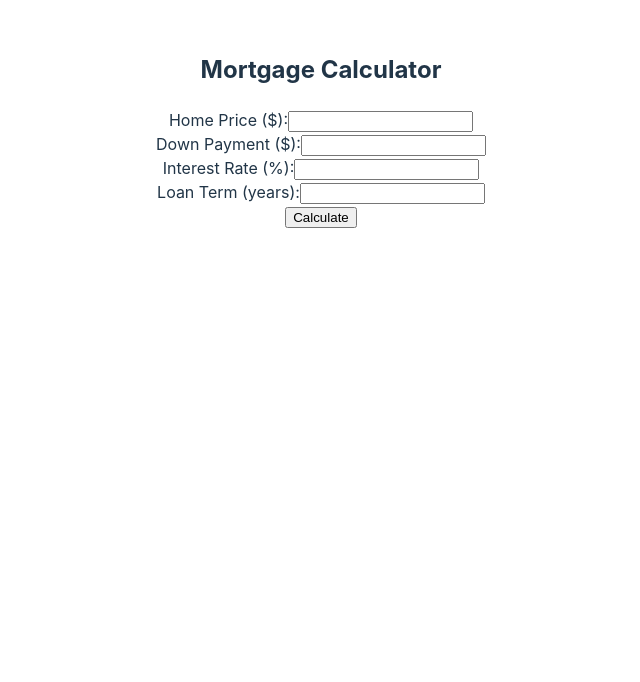
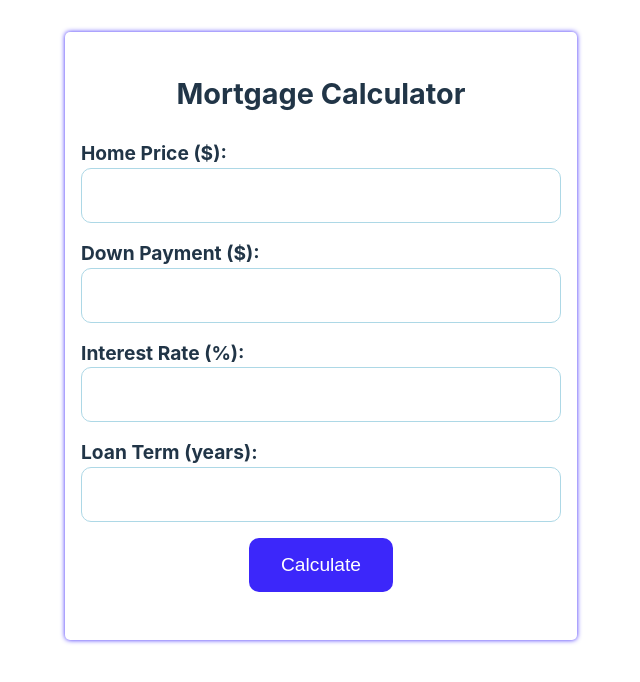
Before and after one commit to andrewteece/React-Mortgage-Calulator, a React (Vite) app in the folder mortgage-calculator/: page / in a window 1280 px wide. Shown: the top 682 px of the page, without its empty margins (319-959 px from the left). Built offline with nearby package versions, Linux system fonts and the light colour scheme.

Commit message:
mortgageCalculator styles

```diff
--- a/mortgage-calculator/src/components/MortgageCalculator.css
+++ b/mortgage-calculator/src/components/MortgageCalculator.css
@@ -0,0 +1,53 @@
+.mortgage-wrapper {
+  min-width: 30rem;
+  max-width: 80rem;
+  background-color: white;
+  padding: 1rem;
+  box-shadow: 0 0 5px #3c27fa;
+  border-radius: 5px;
+  font-size: 1.2rem;
+}
+
+.mortgage-wrapper form {
+  margin-bottom: 2rem;
+}
+
+.mortgage-wrapper .form-group {
+  display: flex;
+  flex-direction: column;
+  margin-bottom: 1rem;
+  text-align: left;
+}
+
+.mortgage-wrapper label {
+  font-weight: bold;
+}
+
+.mortgage-wrapper input {
+  width: 100%;
+  padding: 1rem;
+  border: 1px solid lightblue;
+  border-radius: 10px;
+  font-size: 1.1rem;
+  box-sizing: border-box;
+}
+
+.mortgage-wrapper button {
+  padding: 1rem 2rem;
+  background-color: #3c27fa;
+  color: white;
+  border: none;
+  border-radius: 10px;
+  cursor: pointer;
+  font-size: 1.2rem;
+}
+
+.mortgage-wrapper button:hover {
+  background-color: #0606cf;
+}
+
+@media screen and (max-width: 43.75rem) {
+  .mortgage-wrapper {
+    min-width: 20rem;
+  }
+}
--- a/mortgage-calculator/src/components/MortgageCalculator.jsx
+++ b/mortgage-calculator/src/components/MortgageCalculator.jsx
@@ -1,4 +1,54 @@
+import { useState } from 'react';
+import './MortgageCalculator.css';
+
+const initialState = {
+  amount: '',
+  downPayment: '',
+  interestRate: '',
+  loanTerm: '',
+};
+
 function MortgageCalculator() {
+  const [formData, setFormData] = useState(initialState);
+  const [payment, setPayment] = useState(null);
+  const [total, setTotal] = useState(null);
+  const [interes, setInterest] = useState(null);
+
+  const handleChange = (event) => {
+    const { name, value } = event.target;
+
+    setFormData({
+      ...formData,
+      [name]: value,
+    });
+  };
+
+  const handleSubmit = (event) => {
+    event.preventDefault();
+    console.log(formData);
+    calculateMonthlyPayment();
+  };
+
+  const calculateMonthlyPayment = () => {
+    const { amount, downPayment, interestRate, loanTerm } = formData;
+
+    const loanAmount =
+      parseFloat(amount) - (downPayment ? parseFloat(downPayment) : 0);
+
+    const r = parseFloat(interestRate) / 100 / 12;
+    const n = parseFloat(loanTerm) * 12;
+
+    const numerator = loanAmount * r * Math.pow(1 + r, n);
+    const denumerator = Math.pow(1 + r, n) - 1;
+
+    const monthlyPayment = (numerator / denumerator).toFixed(2);
+    setPayment(monthlyPayment);
+    const totalPayable = (monthlyPayment * n).toFixed(2);
+    setTotal(totalPayable);
+    const totalInterest = (totalPayable - loanAmount).toFixed(2);
+    setInterest(totalInterest);
+  };
+
   return (
     <div className="mortgage-wrapper">
       <h2>Mortgage Calculator</h2>
```
